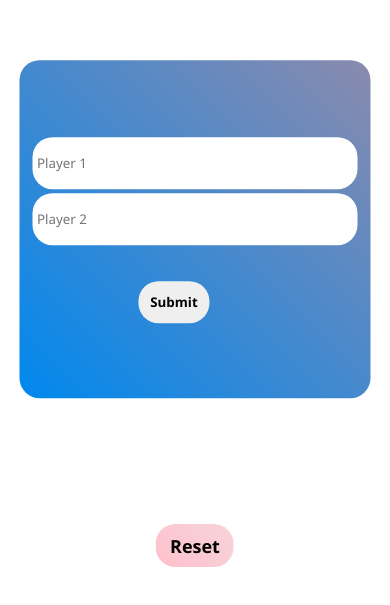
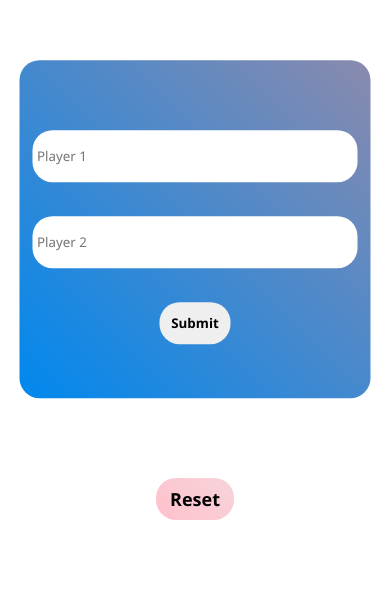
Before and after one commit to nancygos/TicTacToe, a plain HTML site: page index.html in a window 390 px wide. Shown: the part 193-798 px from the top of the page. Drawn offline with Linux system fonts and the light colour scheme.

Commit message:
buttons centered

```diff
--- a/style.css
+++ b/style.css
@@ -31,14 +31,14 @@ input{
     padding: 5px;
 }
 .btn{
-    width:10vw;
+    width:7vw;
     height:5vh;
     cursor: pointer;
     text-align: center;
-    margin-top: 4vh;
     border-radius: 20px;
     border:none;
     font-weight: 600;
+    margin-top: 2vh;
 }
 .btn:hover{
     background:rgb(162, 204, 235);
@@ -96,11 +96,13 @@ input{
 }
 .r-btn{
     position: absolute;
-    bottom: 10%;
-    left:46%;
-    transform: translate(-10% , -46%);
+    top:80%;
+    left:50%;
+    transform: translate(-50% , -50%);
     font-size: 18px;
     background-image: linear-gradient(45deg , pink , rgb(247, 212, 218));
+    z-index: 90;
+
 }
 
 
@@ -158,7 +160,6 @@ input{
     }
     .btn{
         width:20%;
-        transform: translateX(-30%);
     }
     .container{
         font-size: 5vw;
@@ -180,4 +181,7 @@ input{
     .content h1{
         font-size:5vw ;
     }
+    input{
+        margin:2vh 0;
+    }
 }
```
